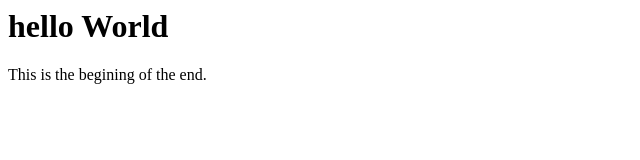
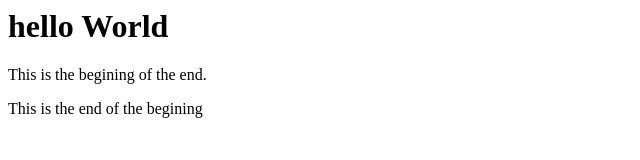
Before and after one commit to frustratedHacker/project, a plain HTML site: page index.html in a window 1280 px wide. Shown: the whole page, without its empty margins (0-640 px from the left). Drawn offline with Linux system fonts and the light colour scheme.

Commit message:
Update index.html

```diff
--- a/index.html
+++ b/index.html
@@ -1,2 +1,3 @@
 <h1>hello World</h1>
 <p>This is the begining of the end.</p>
+<p> This is the end of the begining</p>
```
